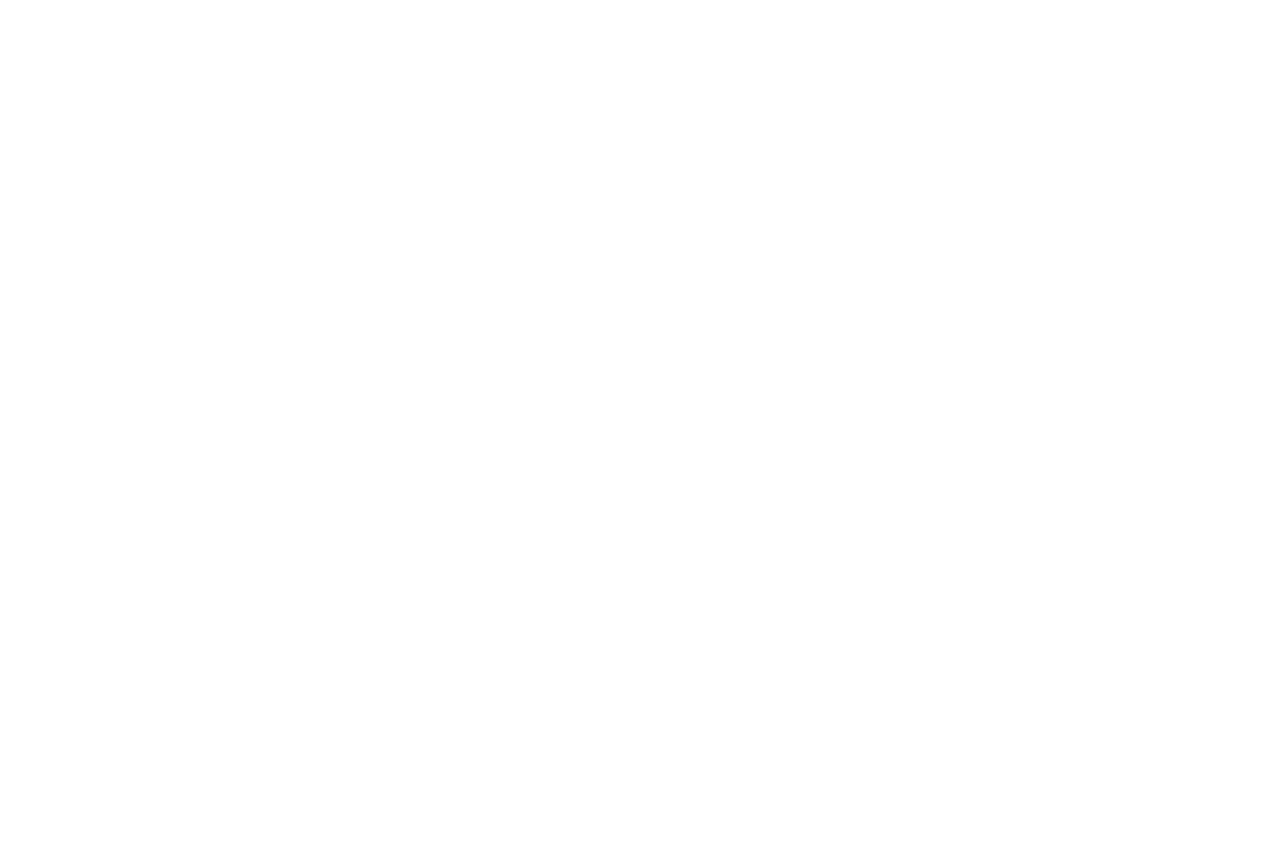
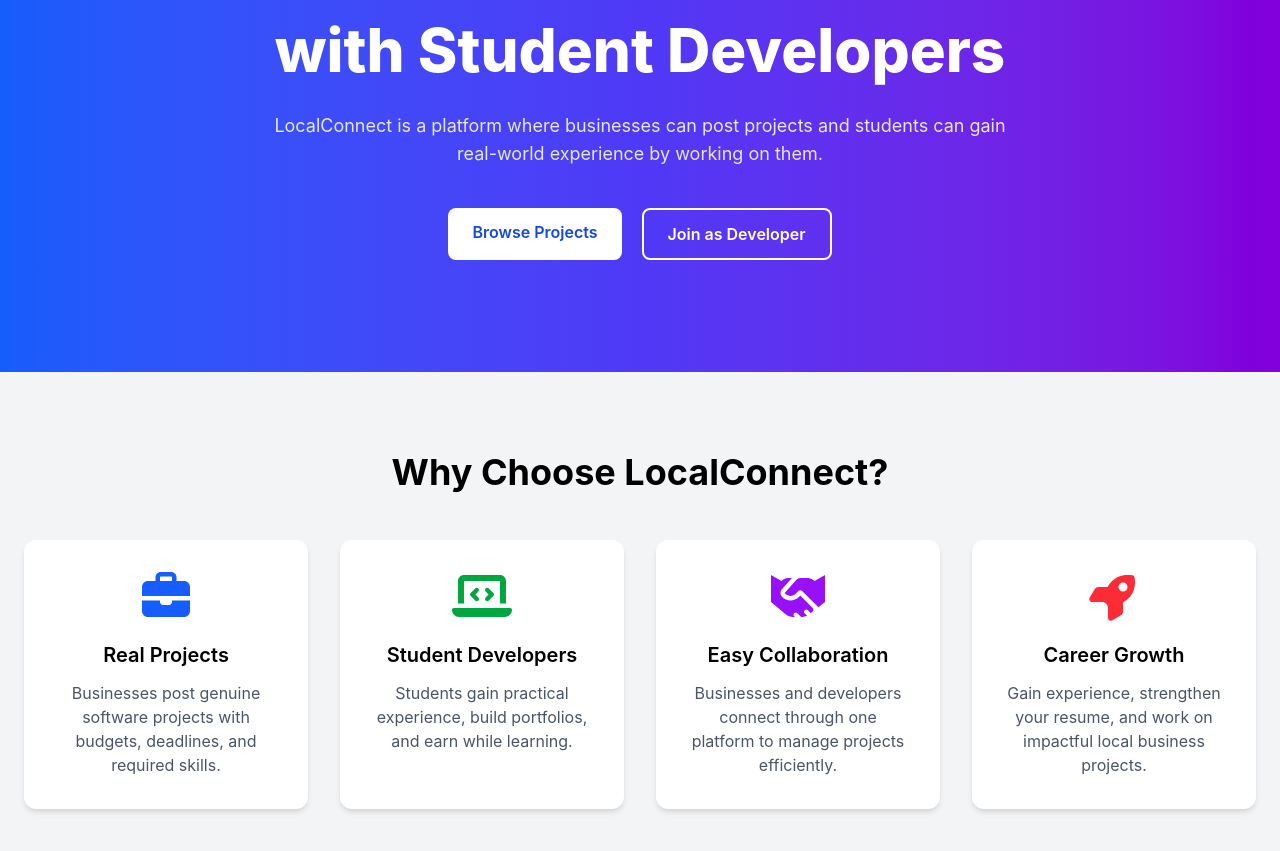
Before and after one commit to akashzone/localconnect, a React (Vite) app in the folder client/: page / in a window 1280 px wide. Shown: the part 239-1090 px from the top of the page. Before the commit the page ends 800 px from the top, so only its background shows below. Built offline with nearby package versions, Linux system fonts and the light colour scheme.

Commit message:
feat: complete Home page UI

```diff
--- a/client/package.json
+++ b/client/package.json
@@ -10,6 +10,11 @@
     "preview": "vite preview"
   },
   "dependencies": {
+    "@fortawesome/fontawesome-svg-core": "^7.3.1",
+    "@fortawesome/free-brands-svg-icons": "^7.3.1",
+    "@fortawesome/free-regular-svg-icons": "^7.3.1",
+    "@fortawesome/free-solid-svg-icons": "^7.3.1",
+    "@fortawesome/react-fontawesome": "^3.5.0",
     "axios": "^1.18.1",
     "react": "^19.2.7",
     "react-dom": "^19.2.7",
--- a/client/src/pages/Home.jsx
+++ b/client/src/pages/Home.jsx
@@ -1,6 +1,218 @@
+import { Link } from "react-router-dom";
+import { FontAwesomeIcon } from "@fortawesome/react-fontawesome";
+import {
+  faBriefcase,
+  faLaptopCode,
+  faHandshake,
+  faRocket,
+} from "@fortawesome/free-solid-svg-icons";
 
 function Home() {
-    return <h1>Home Page</h1>;
+  return (
+    <div className="min-h-screen flex flex-col">
+      {/* ================= HERO ================= */}
+      <section className="bg-gradient-to-r from-blue-600 via-indigo-600 to-purple-700 text-white">
+        <div className="max-w-7xl mx-auto px-6 py-28 text-center">
+          <h1 className="text-5xl md:text-6xl font-extrabold leading-tight">
+            Connect Local Businesses
+            <br />
+            with Student Developers
+          </h1>
+
+          <p className="mt-6 max-w-3xl mx-auto text-lg text-gray-200">
+            LocalConnect is a platform where businesses can post projects and
+            students can gain real-world experience by working on them.
+          </p>
+
+          <div className="mt-10 flex justify-center gap-5 flex-wrap">
+            <Link
+              to="/projects"
+              className="bg-white text-blue-700 font-semibold px-6 py-3 rounded-lg hover:bg-gray-100 transition"
+            >
+              Browse Projects
+            </Link>
+
+            <Link
+              to="/register"
+              className="border-2 border-white px-6 py-3 rounded-lg font-semibold hover:bg-white hover:text-blue-700 transition"
+            >
+              Join as Developer
+            </Link>
+          </div>
+        </div>
+      </section>
+
+      {/* ================= FEATURES ================= */}
+      <section className="bg-gray-100 py-20">
+        <div className="max-w-7xl mx-auto px-6">
+          <h2 className="text-4xl font-bold text-center mb-12">
+            Why Choose LocalConnect?
+          </h2>
+
+          <div className="grid gap-8 md:grid-cols-2 lg:grid-cols-4">
+            {/* Card 1 */}
+            <div className="bg-white rounded-xl shadow-md p-8 text-center hover:shadow-xl transition">
+              <div className="text-blue-600 text-5xl mb-5">
+                <FontAwesomeIcon icon={faBriefcase} />
+              </div>
+
+              <h3 className="text-xl font-semibold mb-3">
+                Real Projects
+              </h3>
+
+              <p className="text-gray-600">
+                Businesses post genuine software projects with budgets,
+                deadlines, and required skills.
+              </p>
+            </div>
+
+            {/* Card 2 */}
+            <div className="bg-white rounded-xl shadow-md p-8 text-center hover:shadow-xl transition">
+              <div className="text-green-600 text-5xl mb-5">
+                <FontAwesomeIcon icon={faLaptopCode} />
+              </div>
+
+              <h3 className="text-xl font-semibold mb-3">
+                Student Developers
+              </h3>
+
+              <p className="text-gray-600">
+                Students gain practical experience, build portfolios, and earn
+                while learning.
+              </p>
+            </div>
+
+            {/* Card 3 */}
+            <div className="bg-white rounded-xl shadow-md p-8 text-center hover:shadow-xl transition">
+              <div className="text-purple-600 text-5xl mb-5">
+                <FontAwesomeIcon icon={faHandshake} />
+              </div>
+
+              <h3 className="text-xl font-semibold mb-3">
+                Easy Collaboration
+              </h3>
+
+              <p className="text-gray-600">
+                Businesses and developers connect through one platform to manage
+                projects efficiently.
+              </p>
+            </div>
+
+            {/* Card 4 */}
+            <div className="bg-white rounded-xl shadow-md p-8 text-center hover:shadow-xl transition">
+              <div className="text-red-500 text-5xl mb-5">
+                <FontAwesomeIcon icon={faRocket} />
+              </div>
+
+              <h3 className="text-xl font-semibold mb-3">
+                Career Growth
+              </h3>
+
+              <p className="text-gray-600">
+                Gain experience, strengthen your resume, and work on impactful
+                local business projects.
+              </p>
+            </div>
+          </div>
+        </div>
+      </section>
+
+      {/* ================= HOW IT WORKS ================= */}
+      <section className="py-20">
+        <div className="max-w-6xl mx-auto px-6">
+          <h2 className="text-4xl font-bold text-center mb-14">
+            How It Works
+          </h2>
+
+          <div className="grid md:grid-cols-3 gap-10">
+            {/* Step 1 */}
+            <div className="text-center">
+              <div className="w-16 h-16 bg-blue-600 text-white rounded-full flex items-center justify-center text-2xl font-bold mx-auto mb-5">
+                1
+              </div>
+
+              <h3 className="text-xl font-semibold mb-3">
+                Businesses Post Projects
+              </h3>
+
+              <p className="text-gray-600">
+                Create a project with budget, timeline, and required skills.
+              </p>
+            </div>
+
+            {/* Step 2 */}
+            <div className="text-center">
+              <div className="w-16 h-16 bg-blue-600 text-white rounded-full flex items-center justify-center text-2xl font-bold mx-auto mb-5">
+                2
+              </div>
+
+              <h3 className="text-xl font-semibold mb-3">
+                Developers Apply
+              </h3>
+
+              <p className="text-gray-600">
+                Student developers browse projects and submit applications with
+                proposals.
+              </p>
+            </div>
+
+            {/* Step 3 */}
+            <div className="text-center">
+              <div className="w-16 h-16 bg-blue-600 text-white rounded-full flex items-center justify-center text-2xl font-bold mx-auto mb-5">
+                3
+              </div>
+
+              <h3 className="text-xl font-semibold mb-3">
+                Collaborate & Deliver
+              </h3>
+
+              <p className="text-gray-600">
+                Businesses choose a developer and work together until the
+                project is completed.
+              </p>
+            </div>
+          </div>
+        </div>
+      </section>
+
+      {/* ================= FOOTER ================= */}
+      <footer className="bg-gray-900 text-gray-300 mt-auto">
+        <div className="max-w-7xl mx-auto px-6 py-10 flex flex-col md:flex-row justify-between items-center">
+          <div>
+            <h2 className="text-2xl font-bold text-white">LocalConnect</h2>
+
+            <p className="mt-2 text-sm">
+              Connecting local businesses with talented student developers.
+            </p>
+          </div>
+
+          <div className="flex gap-6 mt-6 md:mt-0">
+            <Link to="/" className="hover:text-white transition">
+              Home
+            </Link>
+
+            <Link to="/projects" className="hover:text-white transition">
+              Projects
+            </Link>
+
+            <Link to="/login" className="hover:text-white transition">
+              Login
+            </Link>
+
+            <Link to="/register" className="hover:text-white transition">
+              Register
+            </Link>
+          </div>
+        </div>
+
+        <div className="border-t border-gray-700 py-4 text-center text-sm">
+          © {new Date().getFullYear()} LocalConnect. All rights reserved.
+        </div>
+      </footer>
+    </div>
+  );
 }
 
+
+
 export default Home;
```
Also changed, not shown: 1 other file (tests, documents, lock files or other folders).
